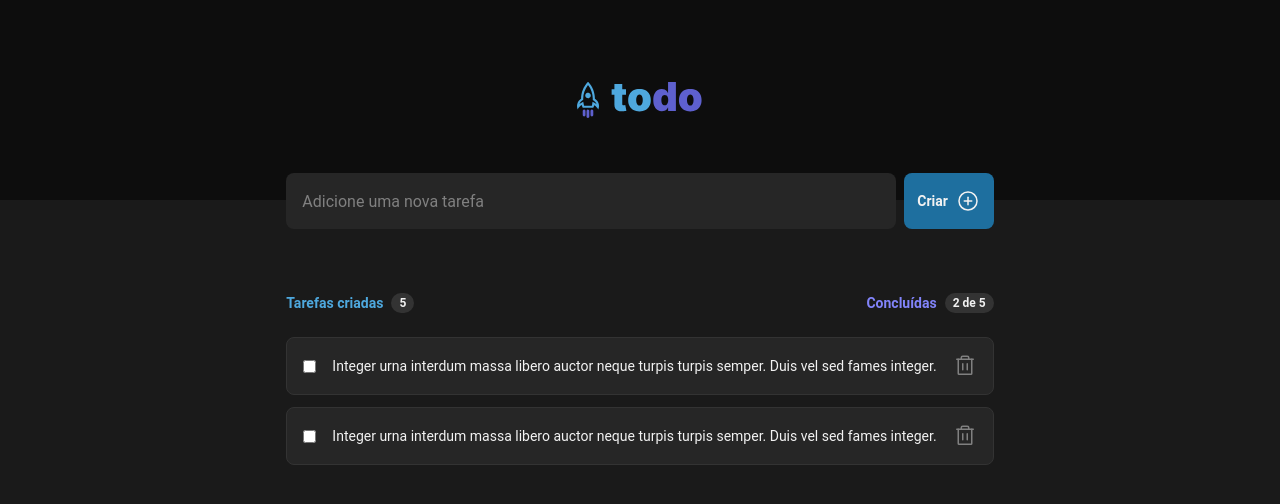
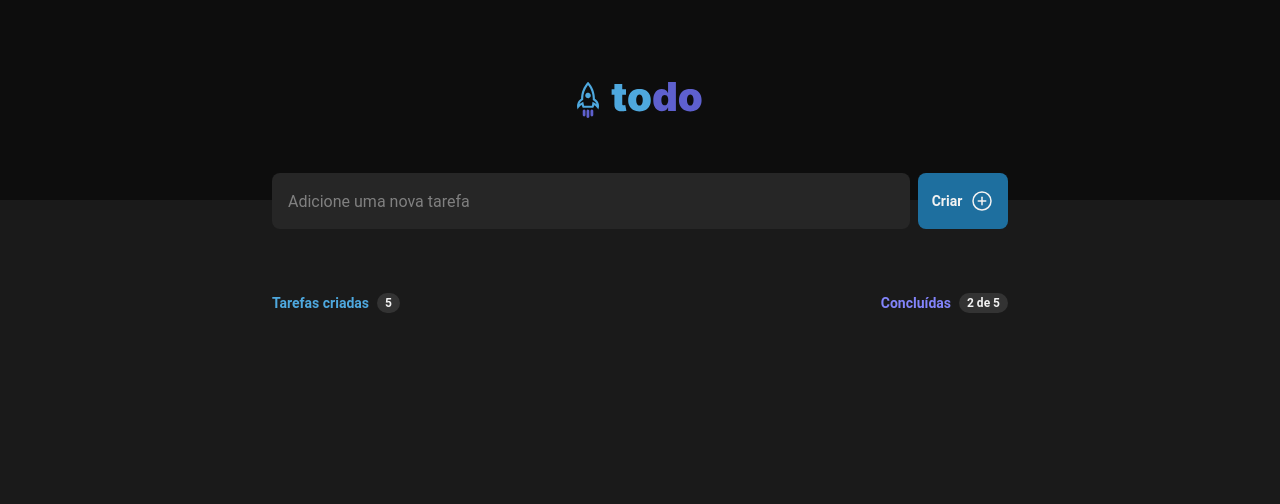
Before and after one commit to brunosllz/todo-list, a React (Vite) app: page / in a window 1280 px wide. Shown: the top 504 px of the page. Built offline with nearby package versions, Linux system fonts and the light colour scheme.

Commit message:
Create task card and add checkbox primitive component at taskCard

```diff
--- /dev/null
+++ b/src/components/TaskCard/index.tsx
@@ -0,0 +1,25 @@
+import * as Checkbox from '@radix-ui/react-checkbox'
+
+import { Trash, Check } from 'phosphor-react'
+
+interface taskCardProps {
+  description: string
+  isCompleted: boolean
+}
+
+export function TaskCard({ description, isCompleted }: taskCardProps) {
+  return (
+    <li className="flex items-center p-4 bg-gray-500 border-[1px] border-gray-400 rounded-lg gap-4">
+      <Checkbox.Root className="w-5 h-5 rounded-full border-2 border-blue-500 [&[data-state='checked']]:border-purple-700 flex items-center justify-center [&[data-state='checked']]:bg-purple-700 transition-colors">
+        <Checkbox.Indicator className="text-gray-100">
+          <Check size={12} weight="bold" />
+        </Checkbox.Indicator>
+      </Checkbox.Root>
+
+      <p className="text-sm flex-1">{description}</p>
+      <button className="flex mb-auto text-gray-300">
+        <Trash size={24} />
+      </button>
+    </li>
+  )
+}
--- a/src/pages/Home.tsx
+++ b/src/pages/Home.tsx
@@ -1,18 +1,61 @@
+import { useState } from 'react'
+import { useForm } from 'react-hook-form'
+import { zodResolver } from '@hookform/resolvers/zod'
+import z from 'zod'
+import { v4 as uuuidV4 } from 'uuid'
+
+import { TaskCard } from '../components/TaskCard'
+
 import Logo from '../assets/logo.svg'
-import { PlusCircle, Trash } from 'phosphor-react'
+import { PlusCircle } from 'phosphor-react'
+
+const createNewtaskSchemaValidate = z.object({
+  task: z.string(),
+})
+
+type createNewTaskType = z.infer<typeof createNewtaskSchemaValidate>
+
+export interface task {
+  id: string
+  description: string
+  isCompleted: boolean
+}
 
 export function Home() {
+  const [tasks, setTasks] = useState<task[]>([])
+  const { handleSubmit, register, reset } = useForm<createNewTaskType>({
+    resolver: zodResolver(createNewtaskSchemaValidate),
+  })
+
+  function handleCreateNewTask(data: createNewTaskType) {
+    setTasks((state) => {
+      return [
+        {
+          id: uuuidV4(),
+          description: data.task,
+          isCompleted: false,
+        },
+        ...state,
+      ]
+    })
+    reset()
+  }
+
   return (
     <div className="flex flex-col w-full h-screen">
       <header className="flex pt-[4.5rem] pb-20 items-center justify-center bg-gray-700">
         <img src={Logo} alt="" width={126} height={48} />
       </header>
 
-      <main className="flex flex-col max-w-[736px] mx-auto -mt-[27px]">
-        <form className="flex gap-2">
+      <main className="flex flex-col w-full max-w-[736px] mx-auto -mt-[27px]">
+        <form
+          onSubmit={handleSubmit(handleCreateNewTask)}
+          className="flex gap-2"
+        >
           <input
             placeholder="Adicione uma nova tarefa"
             className="flex-1 h-14 rounded-lg p-4 bg-gray-500 b-0 placeholder:text-gray-300"
+            {...register('task')}
           />
 
           <button className="w-[90px] flex gap-2 items-center justify-center bg-blue-700 rounded-lg b-0 font-bold text-sm">
@@ -43,27 +86,15 @@ export function Home() {
           </div>
 
           <ul className="flex flex-col gap-3 mt-6">
-            <li className="flex items-center p-4 bg-gray-500 border-[1px] border-gray-400 rounded-lg gap-4">
-              <input type="checkbox" className="" />
-              <p className="text-sm flex-1">
-                Integer urna interdum massa libero auctor neque turpis turpis
-                semper. Duis vel sed fames integer.
-              </p>
-              <button className="flex mb-auto text-gray-300">
-                <Trash size={24} />
-              </button>
-            </li>
-
-            <li className="flex items-center p-4 bg-gray-500 border-[1px] border-gray-400 rounded-lg gap-4">
-              <input type="checkbox" className="" />
-              <p className="text-sm flex-1">
-                Integer urna interdum massa libero auctor neque turpis turpis
-                semper. Duis vel sed fames integer.
-              </p>
-              <button className="flex mb-auto text-gray-300">
-                <Trash size={24} />
-              </button>
-            </li>
+            {tasks.map((task) => {
+              return (
+                <TaskCard
+                  key={task.id}
+                  description={task.description}
+                  isCompleted={task.isCompleted}
+                />
+              )
+            })}
           </ul>
         </div>
       </main>
```
Also changed, not shown: package.json (+7 -1 lines), 1 other file (tests, documents, lock files or other folders).
